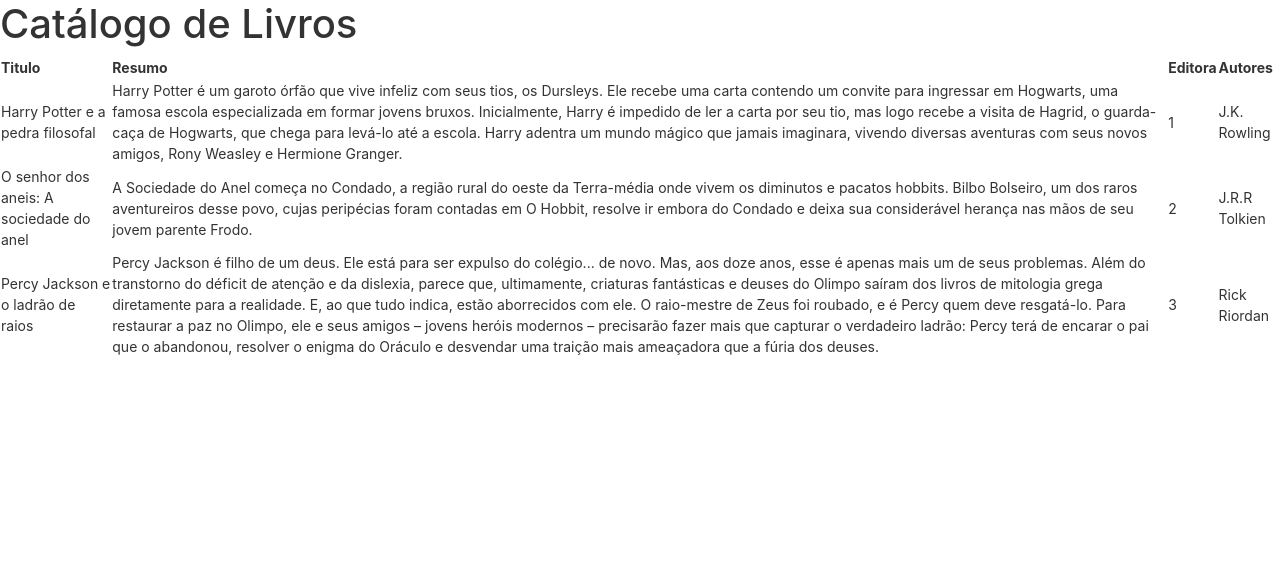
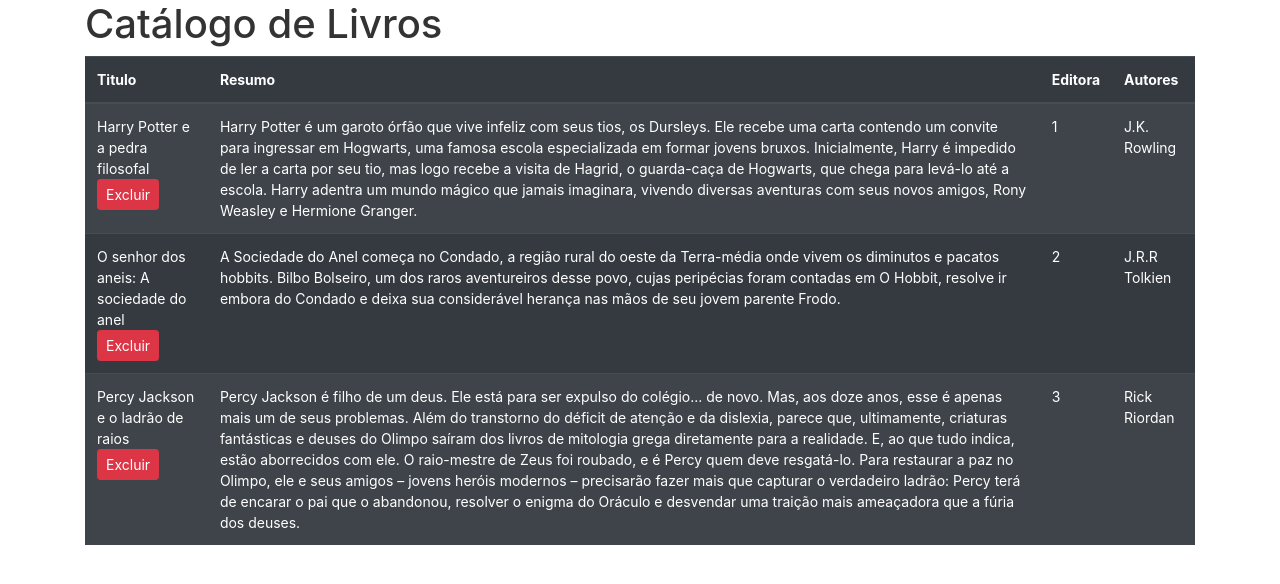
Before and after one commit to RuanF7/livros-angular, an Angular app: page / in a window 1280 px wide. Shown: the top 584 px of the page. Built offline with nearby package versions, Linux system fonts and the light colour scheme.

Commit message:
feat: botão excluir

```diff
--- a/src/app/livro-lista/livro-lista.component.html
+++ b/src/app/livro-lista/livro-lista.component.html
@@ -1,6 +1,6 @@
-<main>
+<main class="container">
   <h1>Catálogo de Livros</h1>
-  <table className="table table-dark table-striped">
+  <table class="table table-dark table-striped">
     <tr>
       <thead>
         <tr>
@@ -11,8 +11,15 @@
         </tr>
       </thead>
       <tbody>
-      <tr *ngFor = "let livro of livros">
-        <td>{{livro.titulo}}</td>
+        <tr *ngFor="let livro of livros">
+          <td>
+            {{livro.titulo}}
+            <br>
+            <button type="button" class="btn btn-danger btn-sm">
+              Excluir
+            </button>
+
+          </td>
           <td>{{livro.resumo}}</td>
           <td>{{livro.codEditora}}</td>
           <td>{{livro.autores}}</td>
```
Lines whose indentation alone changed are shown as unchanged.
